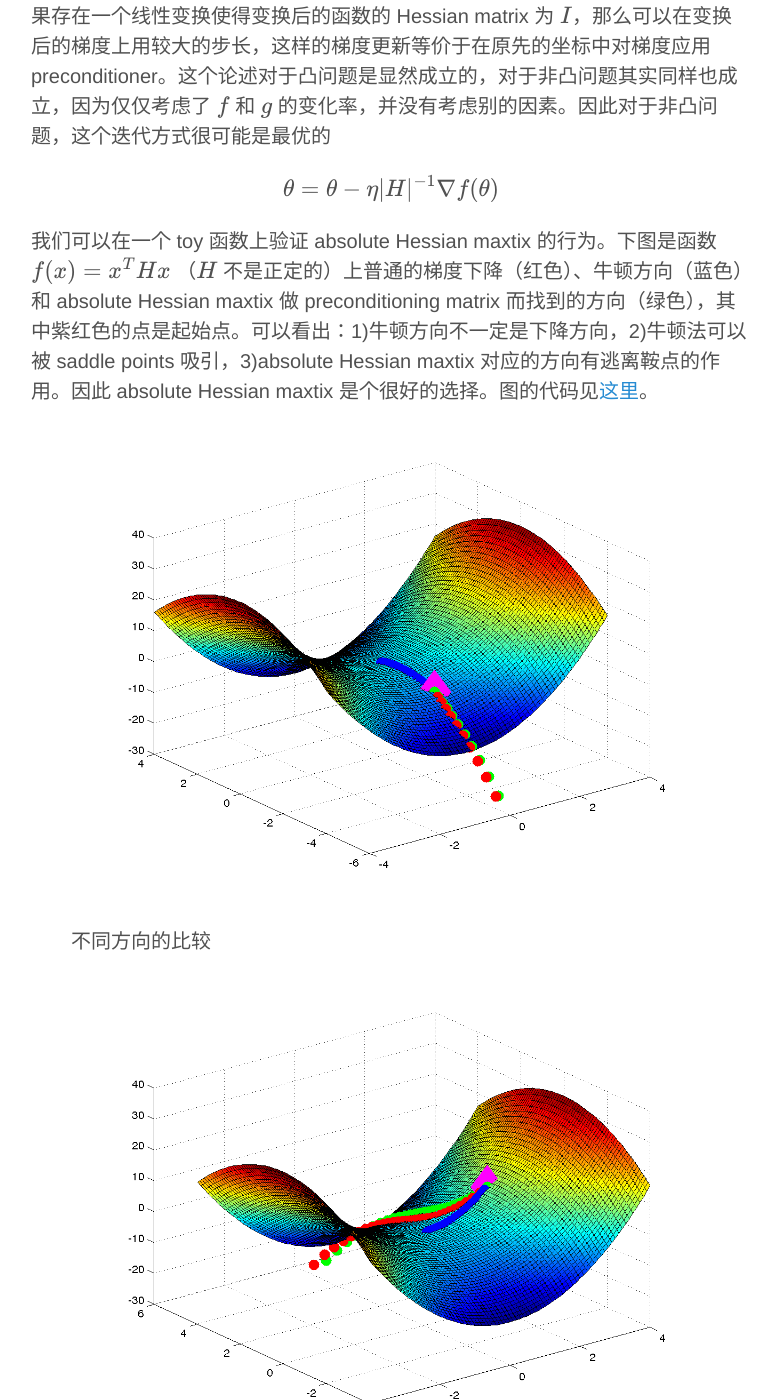
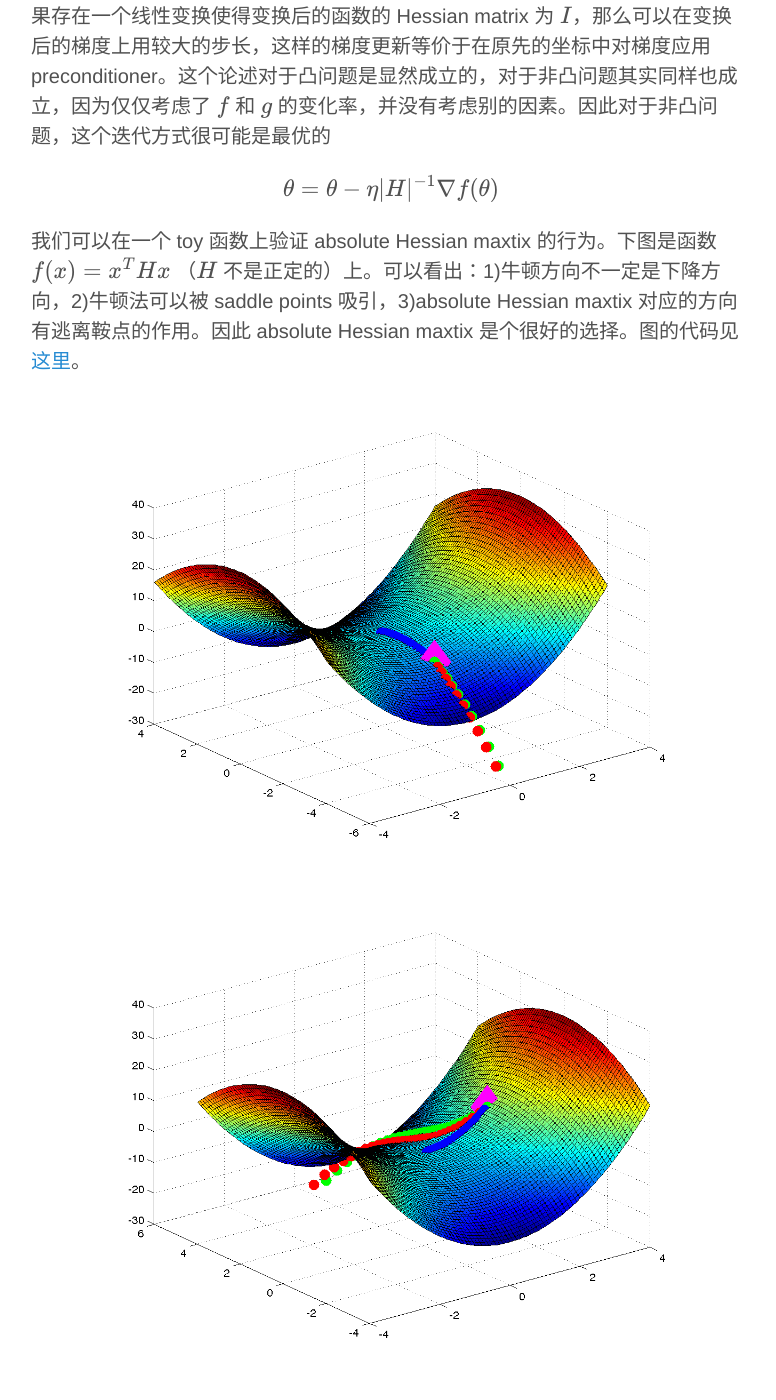
Before and after one commit to bjsc/cswhjiang.github.io, a Jekyll site: the page built from _posts/2015-09-10-escape-from-saddle-points.md, in a window 1280 px wide and 1400 px high, scrolled down 809 px. Shown: the whole window, without its empty margins (249-1025 px from the left). Built offline with Jekyll 4.4.1, drawn with Linux system fonts in a browser that asks for light colours; formulas are drawn with MathJax 3; comment, search, counter and statistics services are not loaded; some of the changed text lies outside the part shown.

Commit message:
saddle points

```diff
--- a/_posts/2015-09-10-escape-from-saddle-points.md
+++ b/_posts/2015-09-10-escape-from-saddle-points.md
@@ -16,10 +16,10 @@
 \theta = \theta - \eta |H|^{-1} \nabla f(\theta)
 $$
 
-我们可以在一个 toy 函数上验证 absolute Hessian maxtix 的行为。下图是函数 $$f(x) = x^THx$$ （$$H$$ 不是正定的）上普通的梯度下降（红色）、牛顿方向（蓝色）和 absolute Hessian maxtix 做 preconditioning  matrix 而找到的方向（绿色），其中紫红色的点是起始点。可以看出：1)牛顿方向不一定是下降方向，2)牛顿法可以被 saddle points 吸引，3)absolute Hessian maxtix 对应的方向有逃离鞍点的作用。因此 absolute Hessian maxtix 是个很好的选择。图的代码见[这里](https://gist.github.com/cswhjiang/2281e0476dbb9c3ee999)。
+我们可以在一个 toy 函数上验证 absolute Hessian maxtix 的行为。下图是函数 $$f(x) = x^THx$$ （$$H$$ 不是正定的）上。可以看出：1)牛顿方向不一定是下降方向，2)牛顿法可以被 saddle points 吸引，3)absolute Hessian maxtix 对应的方向有逃离鞍点的作用。因此 absolute Hessian maxtix 是个很好的选择。图的代码见[这里](https://gist.github.com/cswhjiang/2281e0476dbb9c3ee999)。
 
-{% include figure.html src="/figures/2015-09-10-escape-from-saddle-points-a.png" caption="不同方向的比较" %}
-{% include figure.html src="/figures/2015-09-10-escape-from-saddle-points-b.png" caption="不同方向的比较" %}
+{% include figure.html src="/figures/2015-09-10-escape-from-saddle-points-a.png" caption="" %}
+{% include figure.html src="/figures/2015-09-10-escape-from-saddle-points-b.png" caption="不同方向的比较。其中红色是普通的梯度下降、蓝色是牛顿方向，绿色是 absolute Hessian maxtix 做 preconditioning  matrix 而找到的方向，紫红色的点是起始点" %}
 
 
 
```
